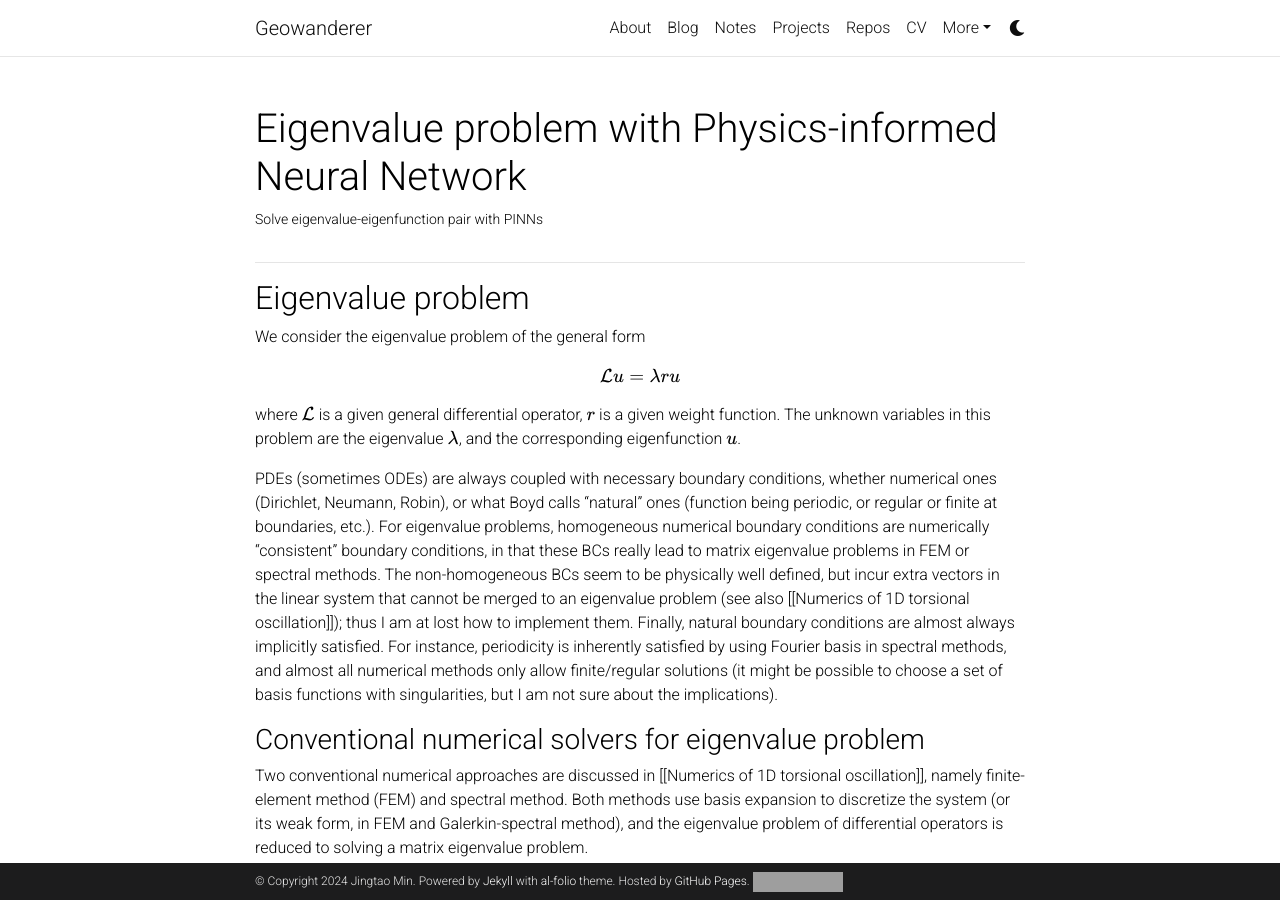
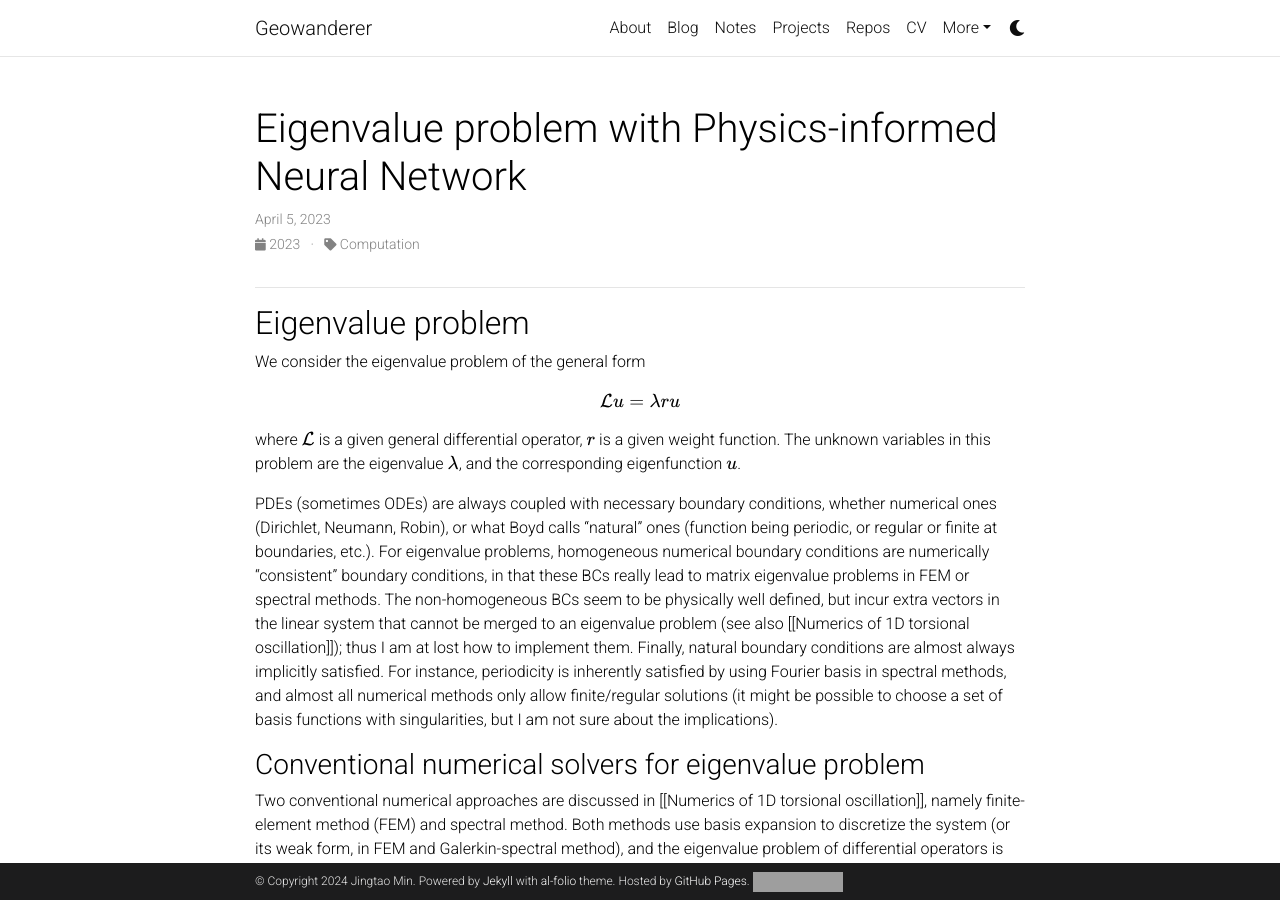
Before and after one commit to GentleMin/gentlemin.github.io, a Jekyll site: the page built from _notes/eigenvalue_pinn.md, in a window 1280 px wide and 900 px high. Built offline with Jekyll 4.4.1, drawn with Linux system fonts in a browser that asks for light colours; comment, search, counter and statistics services are not loaded; a style sheet for code colours, icons or effects is not loaded; some of the changed lines change nothing that is shown; grey boxes are pictures that could not be loaded.

Commit message:
Update Ingredients

```diff
--- a/_notes/eigenvalue_pinn.md
+++ b/_notes/eigenvalue_pinn.md
@@ -1,10 +1,11 @@
 ---
-layout: page
+layout: post
 title: Eigenvalue problem with Physics-informed Neural Network
 description: Solve eigenvalue-eigenfunction pair with PINNs
 importance: 1
 date: 2023-04-04 23:30:00-0400
 category: Computation
+related_posts: false
 ---
 
 ---
```
Also changed, not shown: 1 other file.
